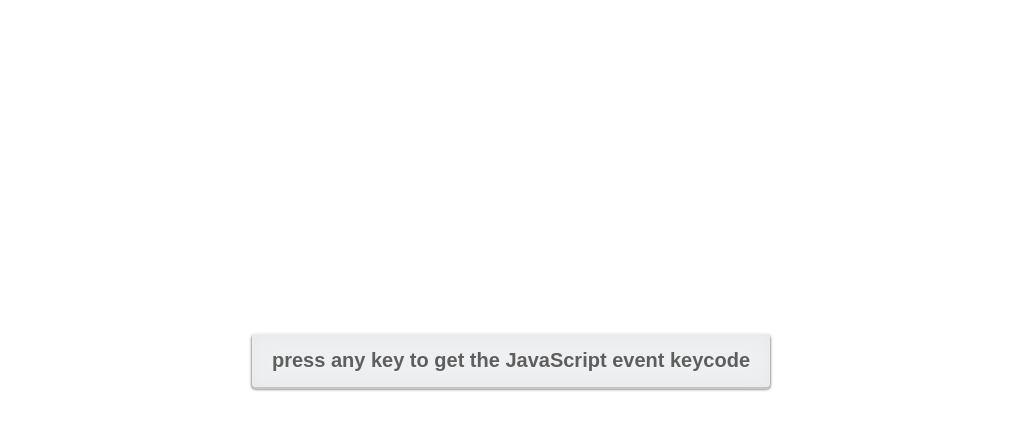
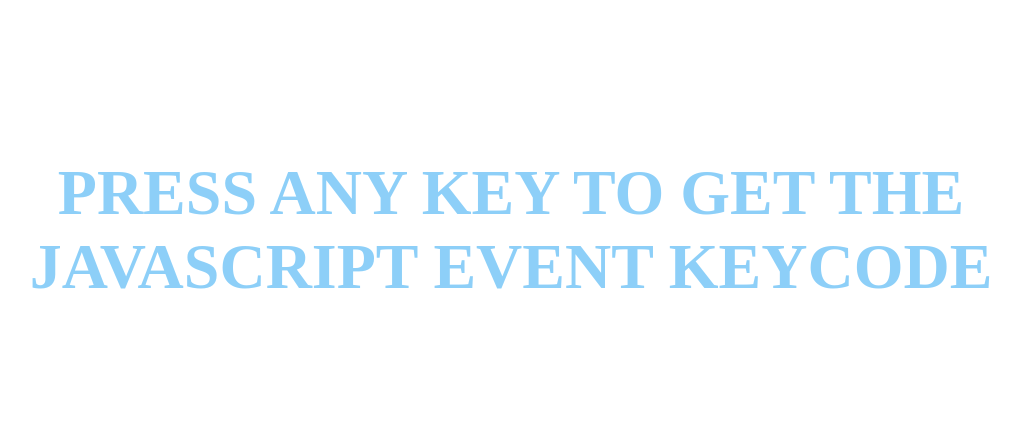
Before and after one commit to kingRayhan/keycode, a plain HTML site: page index.html in a window 1280 px wide. Shown: the part 40-470 px from the top of the page, without its empty margins (129-1149 px from the left). Drawn offline with nearby package versions, Linux system fonts and the light colour scheme.

Commit message:
change style

```diff
--- a/css/style.css
+++ b/css/style.css
@@ -2,6 +2,10 @@
 * {
   margin: 0;
   padding: 0;
+}
+
+:root {
+  --base-color: #1DA1F2;
 }
 
 html, body {
@@ -11,7 +15,14 @@
   color: #424242;
   overflow: hidden;
 }
-
+.init-note{
+  text-align: center;
+  padding-top: 12%;
+  font-size: 8vh;
+  text-transform: uppercase;
+  color: var(--base-color);
+  opacity: .5;
+}
 .display {
   text-align: center;
   display: table;
@@ -29,7 +40,7 @@
   font-size: 40vmin;
   text-align: center;
   margin: 0;
-  color: #FFC107;
+  color: var(--base-color);
 }
 
 p.text-display {
--- a/index.html
+++ b/index.html
@@ -24,12 +24,13 @@
 
 </head>
 <body>
-  <div class="display">
+  <div class="display" style="display: none;">
     <div class="wrap">
       <p class="keycode-display"></p>
-      <p class="text-display key">press any key to get the JavaScript event keycode</p>
+      <p class="text-display key"></p>
     </div>
   </div>
+  <h1 class="init-note">press any key to get the JavaScript event keycode</h1>
   <audio src="tink.wav"></audio>
   <script  src="js/index.js"></script>
 </body>
--- a/js/index.js
+++ b/js/index.js
@@ -2,9 +2,13 @@
 
 var body = document.querySelector('body');
 var audio = document.querySelector('audio');
+var initNote = document.querySelector('.init-note');
+var display = document.querySelector('.display');
 body.addEventListener('keydown', function (e) {
 	var key = document.querySelector('.key');
 	var keyCode = document.querySelector('.keycode-display');
+	display.style.display = 'table';
+	initNote.style.display = 'none';
 	key.innerHTML = e.key;
 	keyCode.innerHTML = e.keyCode;
 	audio.play();
```
